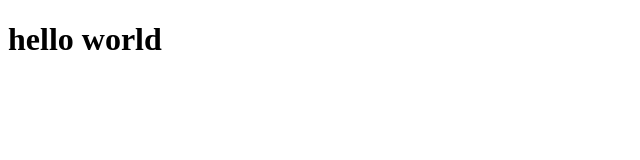
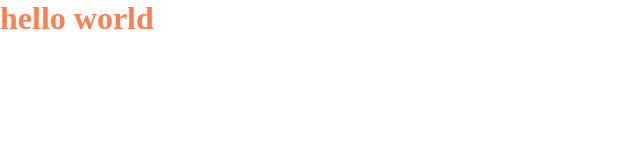
Before and after one commit to doniyorrr/web_2, a plain HTML site: page index.html in a window 1280 px wide. Shown: the whole page, without its empty margins (0-640 px from the left). Drawn offline with Linux system fonts and the light colour scheme.

Commit message:
css qoshdik

```diff
--- a/index.html
+++ b/index.html
@@ -4,6 +4,7 @@
     <meta charset="UTF-8">
     <meta http-equiv="X-UA-Compatible" content="IE=edge">
     <meta name="viewport" content="width=device-width, initial-scale=1.0">
+    <link rel="stylesheet" href="./style.css">
     <title>git</title>
 </head>
 <body>
--- a/style.css
+++ b/style.css
@@ -0,0 +1,8 @@
+*{
+    margin: 0;
+    padding: 0;
+    box-sizing: border-box;
+}
+h1{
+    color: coral;
+}
```
